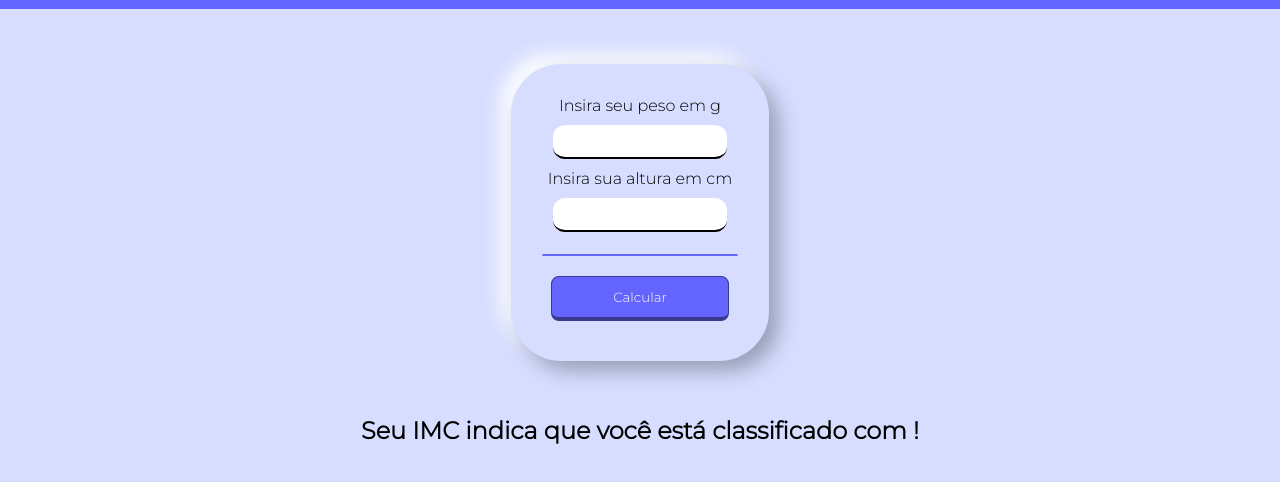
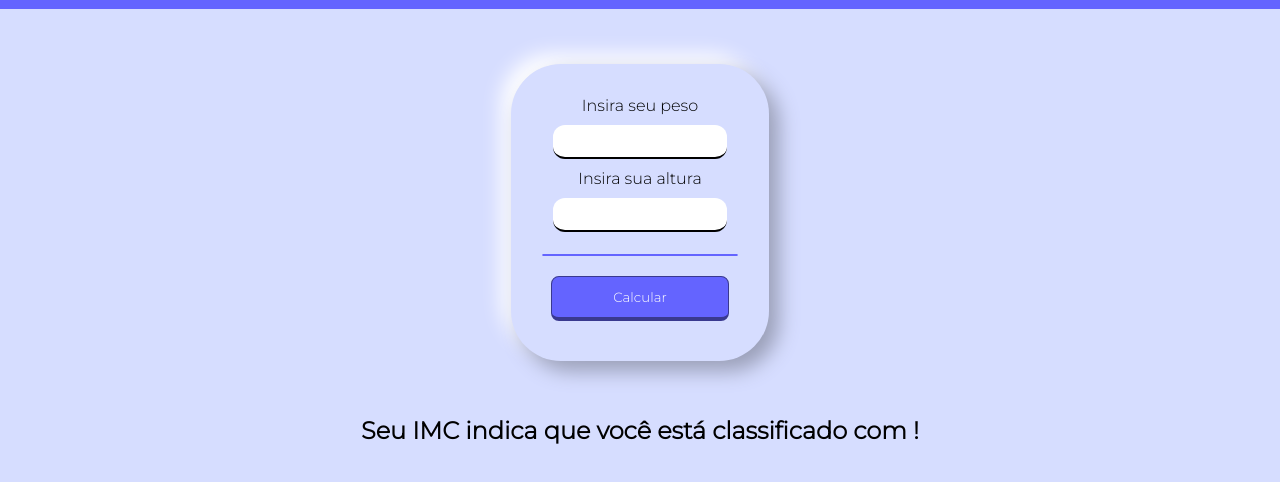
Before and after one commit to playerking3/calculadoraIMC, a plain HTML site: page front/index.html in a window 1280 px wide. Shown: the part 54-536 px from the top of the page. Drawn offline with Linux system fonts and the light colour scheme.

Commit message:
corrigi um pequeno erro

```diff
--- a/front/index.html
+++ b/front/index.html
@@ -18,11 +18,11 @@
         <div class="forme">
             <form action="" id="formulario">
                 <div>
-                    <label for="peso">Insira seu peso em g</label>
+                    <label for="peso">Insira seu peso</label>
                     <input type="text" name="peso" id="peso">
                 </div>
                 <div>
-                    <label for="altura">Insira sua altura em cm</label>
+                    <label for="altura">Insira sua altura</label>
                     <input type="text" name="altura" id="altura">
                 </div>
                 <hr>
```
